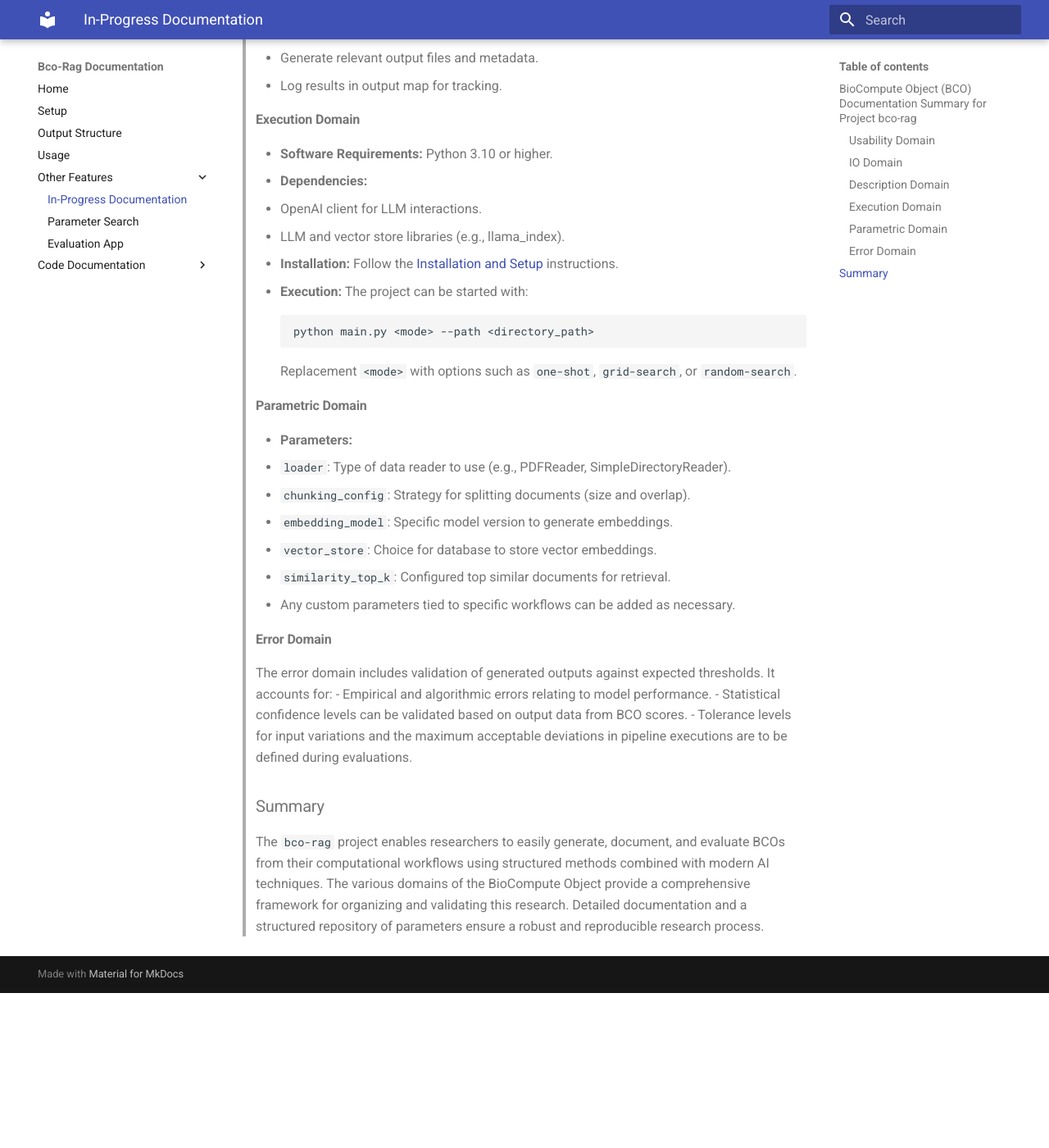
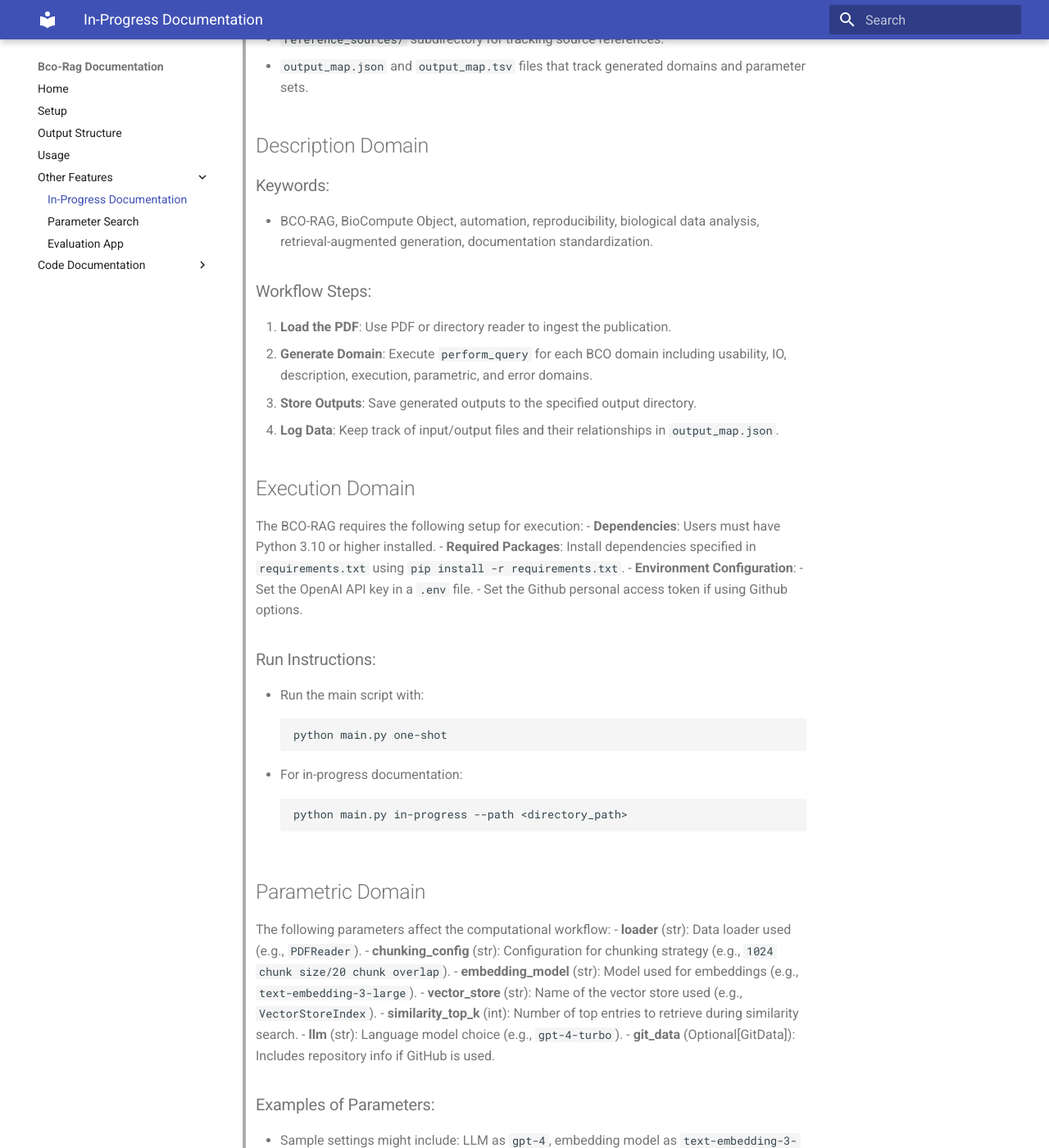
Before and after one commit to biocompute-objects/bco-rag, an MkDocs documentation site: the page built from docs/in-progress.md, in a window 1280 px wide and 1400 px high, scrolled down 1473 px. Shown: the whole window at 82% size. Built offline with MkDocs 1.6.1 and Material for MkDocs 9.7.7, drawn with Linux system fonts in a browser that asks for light colours; before the commit the page ends 2684 px from its top, so only the background shows below that; some of the changed text lies outside the part shown.

Commit message:
update example

````diff
--- a/docs/in-progress.md
+++ b/docs/in-progress.md
@@ -12,60 +12,72 @@ The in progress documentation aggregator can be run from the `main.py` entrypoin
 
 Here's an example output from the `Aggregator` tool when run on this project:
 
-> ### BioCompute Object (BCO) Documentation Summary for Project `bco-rag`
+> # BioCompute Object Documentation for the BCO-RAG Project
 >
-> #### Usability Domain
-> The Biocompute Object Retrieval-Augmented Generation Assistant (bco-rag) project aims to automate the process of creating BioCompute Objects (BCOs) from existing research publications. This project addresses the growing need for standardization in the documentation of computational workflows in biological research. By employing large language models (LLMs), bco-rag facilitates the seamless conversion of publications into BCO-compliant formats, thereby enhancing reproducibility and transparency in computational biology.
+> ## Usability Domain
+> The BCO-RAG project aims to provide an automated assistant for generating BioCompute Objects (BCOs) from existing biological research publications. This tool allows researchers to easily convert their publications into a standardized format, thus enhancing reproducibility and transparency in biological data analysis workflows. The primary use case is to reduce the overhead of retroactively documenting existing workflows used in research, making it easier for users to adhere to BCO standards while leveraging advanced language models for generation.
 >
-> #### IO Domain
-> **Input Files:**
-> - PDF files: Research papers that are indexed for domain generation> .
+> ## IO Domain
+> ### Input Files:
+> - High resolution measurement PDF file located in `bco-rag/test_papers/High resolution measurement.pdf`.
 >
-> **Output Files:**
-> - For each domain generated> :
->  - `generated_domains/{domain}-{index}-{parameter set hash}.json`
->  - `generated_domains/{domain}-{index}-{parameter set hash}.txt`
->  - `reference_sources/{domain}-{index}-{parameter set hash}.txt`
->  - `output_map.json`: Maps parameter sets and generated domains.
->  - `output_map.tsv`: Human-readable format of the output map.
+> ### Output Files:
+> - Output directory structure will be created under `output/high_resolution_measurement/` containing:
+>   - `generated_domains/` subdirectory with generated domain files.
+>       - JSON and TXT files for each domain generated (e.g., `usability-1-{hash}.json`, `io-1-{hash}.txt`).
+>   - `reference_sources/` subdirectory for tracking source references.
+>   - `output_map.json` and `output_map.tsv` files that track generated domains and parameter sets.
 >
->#### Description Domain
->- **Keywords:** BCO, BioCompute Objects, automated documentation, computational biology, LLM, reproducibility.
->- **Workflow Steps:**
->  1. Load input paper from specified directory.
->  2. User selects parameters including loader, vector store, and LLM model.
->  3. Create search space for parameter testing.
->  4. Perform query for specific BCO domains (e.g., usability, execution).
->  5. Generate relevant output files and metadata.
->  6. Log results in output map for tracking.
+> ## Description Domain
+> ### Keywords:
+> - BCO-RAG, BioCompute Object, automation, reproducibility, biological data analysis, retrieval-augmented generation, documentation standardization.
 >
->#### Execution Domain
->- **Software Requirements:** Python 3.10 or higher.
->- **Dependencies:**
->  - OpenAI client for LLM interactions.
->  - LLM and vector store libraries (e.g., llama_index).
->- **Installation:**
->  Follow the [Installation and Setup](docs/installation.md) instructions.
->- **Execution:** The project can be started with:
->  ```bash
->  python main.py <mode> --path <directory_path>
->  ```
->  Replacement `<mode>` with options such as `one-shot`, `grid-search`, or `random-search`.
+> ### Workflow Steps:
+> 1. **Load the PDF**: Use PDF or directory reader to ingest the publication.
+> 2. **Generate Domain**: Execute `perform_query` for each BCO domain including usability, IO, description, execution, parametric, and error domains.
+> 3. **Store Outputs**: Save generated outputs to the specified output directory.
+> 4. **Log Data**: Keep track of input/output files and their relationships in `output_map.json`.
 >
->#### Parametric Domain
->- **Parameters:**
->  - `loader`: Type of data reader to use (e.g., PDFReader, SimpleDirectoryReader).
->  - `chunking_config`: Strategy for splitting documents (size and overlap).
->  - `embedding_model`: Specific model version to generate embeddings.
->  - `vector_store`: Choice for database to store vector embeddings.
->  - `similarity_top_k`: Configured top similar documents for retrieval.
->  - Any custom parameters tied to specific workflows can be added as necessary.
+> ## Execution Domain
+> The BCO-RAG requires the following setup for execution:
+> - **Dependencies**: Users must have Python 3.10 or higher installed.
+> - **Required Packages**: Install dependencies specified in `requirements.txt` using `pip install -r requirements.txt`.
+> - **Environment Configuration**:
+>    - Set the OpenAI API key in a `.env` file.
+>    - Set the Github personal access token if using Github options.
 >
->#### Error Domain
->The error domain includes validation of generated outputs against expected thresholds. It accounts for:
->- Empirical and algorithmic errors relating to model performance.
->- Statistical confidence levels can be validated based on output data from BCO scores.
->- Tolerance levels for input variations and the maximum acceptable deviations in pipeline executions are to be defined during evaluations.
+> ### Run Instructions:
+> - Run the main script with:
+>   ```bash
+>   python main.py one-shot
+>   ```
+> - For in-progress documentation:
+>   ```bash
+>   python main.py in-progress --path <directory_path>
+>   ```
 >
->### Summary
->The `bco-rag` project enables researchers to easily generate, document, and evaluate BCOs from their computational workflows using structured methods combined with modern AI techniques. The various domains of the BioCompute Object provide a comprehensive framework for organizing and validating this research. Detailed documentation and a structured repository of parameters ensure a robust and reproducible research process.
+> ## Parametric Domain
+> The following parameters affect the computational workflow:
+> - **loader** (str): Data loader used (e.g., `PDFReader`).
+> - **chunking_config** (str): Configuration for chunking strategy (e.g., `1024 chunk size/20 chunk overlap`).
+> - **embedding_model** (str): Model used for embeddings (e.g., `text-embedding-3-large`).
+> - **vector_store** (str): Name of the vector store used (e.g., `VectorStoreIndex`).
+> - **similarity_top_k** (int): Number of top entries to retrieve during similarity search.
+> - **llm** (str): Language model choice (e.g., `gpt-4-turbo`).
+> - **git_data** (Optional[GitData]): Includes repository info if GitHub is used.
+>
+> ### Examples of Parameters:
+> - Sample settings might include: LLM as `gpt-4`, embedding model as `text-embedding-3-large`, similarity_top_k as `3`, etc.
+>
+> ## Error Domain
+> The project tracks potential errors in the generated domains:
+> - **Inferred Knowledge Errors**: Errors related to information that require inference based on external conditions not stated in the source material.
+> - **External Knowledge Errors**: Errors arising from insufficient context provided for the domain's connections to external references.
+> - **JSON Formatting Errors**: Issues arising if the generated output is not valid JSON.
+> - **Miscellaneous Errors**: Any other discrepancies consistently tracked for documentation purposes.
+>
+> ### Evaluation:
+> For each output generated, the tool logs potential errors and evaluations of the output quality, ensuring that all relevant data is captured in the final documentation.
+>
+> ### Overall Functionality:
+> The BCO-RAG project automates the generation of a structured and standardized representation of computational research workflows, significantly aiding in data sharing and reproducibility within the biological research community.
````
